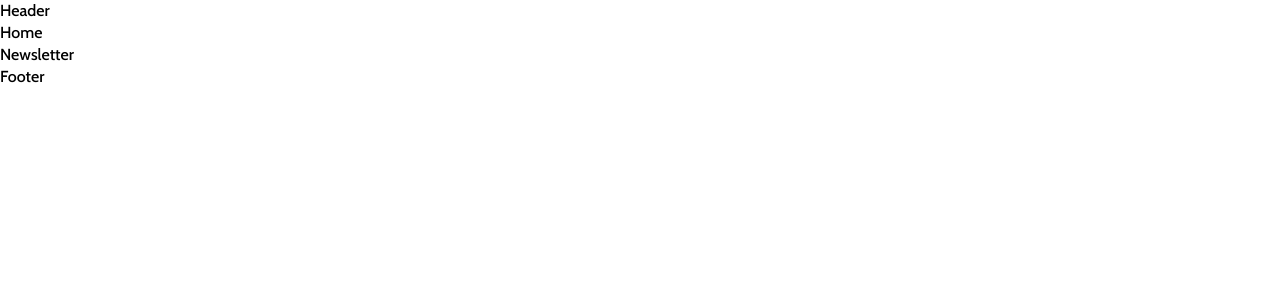
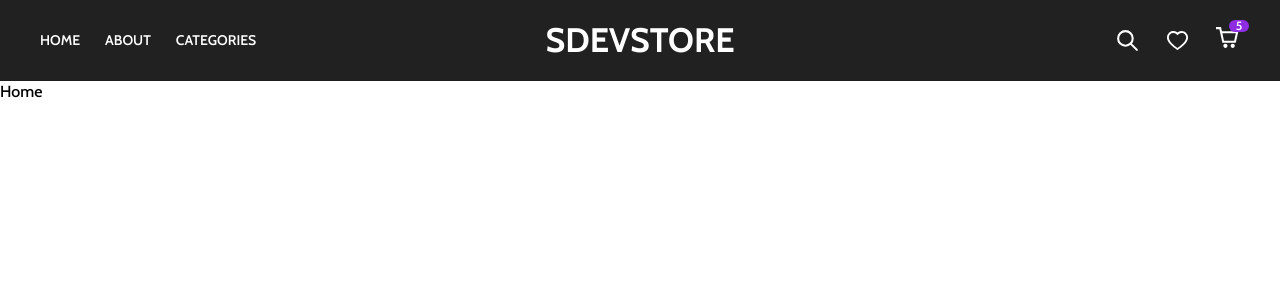
Before and after one commit to Sajid-tech/Strapi-E-Commerce-Client-React, a React (Create React App) app: page / in a window 1280 px wide. Shown: the top 300 px of the page. Built offline with nearby package versions, Linux system fonts and the light colour scheme.

Commit message:
Header Section Complete

```diff
--- a/src/components/Header/Header.jsx
+++ b/src/components/Header/Header.jsx
@@ -1,6 +1,57 @@
+import React from 'react'
+import { useEffect,useState,useContext } from "react";
+import { useNavigate } from "react-router-dom";
+
+//react-icon
+import {TbSearch} from 'react-icons/tb'
+import {CgShoppingCart} from 'react-icons/cg'
+import {AiOutlineHeart} from 'react-icons/ai'
+
+//components
+import Search from './Search/Search'
+import Cart from '../Cart/Cart'
+import { Context } from "../../utils/context";
+
 import "./Header.scss";
+
+
+
 const Header = () => {
-    return <div>Header</div>;
-};
+    const [scrolled,setScrolled]=useState(false)
 
-export default Header;
+    const handleScroll =()=>{
+    const offset = window.scrollY;
+        if(offset>200){
+            setScrolled(true)
+        }
+        else{
+            setScrolled(false)
+        }
+    }
+
+    useEffect(()=>{
+        window.addEventListener('scroll',handleScroll)
+    },[])
+  return (
+    <header className={`main-header ${scrolled?'sticky-header':''}`}>
+        <div className="header-content">
+            <ul className='left'>
+                <li>Home</li>
+                <li>About</li>
+                <li>Categories</li>
+            </ul>
+            <div className="center">SDEVSTORE</div>
+            <div className="right">
+            <TbSearch/>
+            <AiOutlineHeart/>
+            <span className='cart-icon'>
+                <CgShoppingCart/>
+                <span>5</span>
+            </span>
+            </div>
+        </div>
+    </header>
+  )
+}
+
+export default Header
--- a/src/components/Header/Header.scss
+++ b/src/components/Header/Header.scss
@@ -1 +1,102 @@
 @import "../../css-config/mixins.scss";
+
+//why scss is better than normal css because of its nesting feautre
+// in rgba rgb is for color and for last one is opacity
+
+//nesting feature in scss
+.main-header{
+    width: 100%;
+    padding: 0 20px;
+    background-color: #212121;
+    color: white;
+    border-bottom: 1px solid rgba(0,0,0,0.1);
+    z-index: 99;
+    @include md {
+        padding: 0 40px;
+    }
+    .header-content{
+        display: flex;
+        justify-content: space-between;
+        align-items: center;
+        height: 50px;
+        max-width: 1200px;
+        margin: 0 auto;
+        @include md {
+            height: 80px;
+        }
+        .left{
+            list-style-type: none;
+            display: none;
+            gap: 25px;
+            @include md {
+                display: flex;
+            }
+            li {
+                font-size: 14px;
+                font-weight:600 ;
+                text-transform: uppercase;
+                cursor: pointer;
+
+            }
+        }
+        .center{
+            font-size: 22px;
+            font-weight: 700;
+            cursor: pointer;
+            @include md {
+                font-size: 34px;
+                position: absolute;
+                left: 50%;
+                transform: translateX(-50%);
+            }
+
+        }
+        .right{
+            display: flex;
+            align-items: center;
+            gap: 20px;
+            @include md {
+                gap: 25px;
+            }
+            svg {
+                font-size: 20px;
+                cursor: pointer;
+                @include md {
+                    font-size: 25px;
+                }
+            }
+            .cart-icon{
+                position: relative;
+                span {
+                    min-width: 20px;
+                    text-align: center;
+                    background-color: #8e2de2;
+                    position: absolute;
+                    top: -5px;
+                    font-size: 12px;
+                    line-height: 1;
+                    border-radius: 10px;
+                    left: 14px;
+                }
+            }
+        }
+    }
+
+    &.sticky-header {
+        position: sticky;
+        top: 0;
+        transform: translateY(-80px);
+        animation: stickyHeader 0.5s ease forwards;
+    }
+
+}
+
+
+@keyframes stickyHeader{
+    0% {
+        transform: translateY(-80px);
+    }
+    100% {
+        transform: translateY(0);
+    }
+}
--- a/src/components/Home/Home.jsx
+++ b/src/components/Home/Home.jsx
@@ -1,6 +1,6 @@
 import "./Home.scss";
 const Home = () => {
-    return <div>Home</div>;
+    return <div className="home">Home</div>;
 };
 
 export default Home;
--- a/src/components/Home/Home.scss
+++ b/src/components/Home/Home.scss
@@ -1 +1,5 @@
 @import "../../css-config/mixins.scss";
+
+.home{
+    height: 2000px;
+}
```
